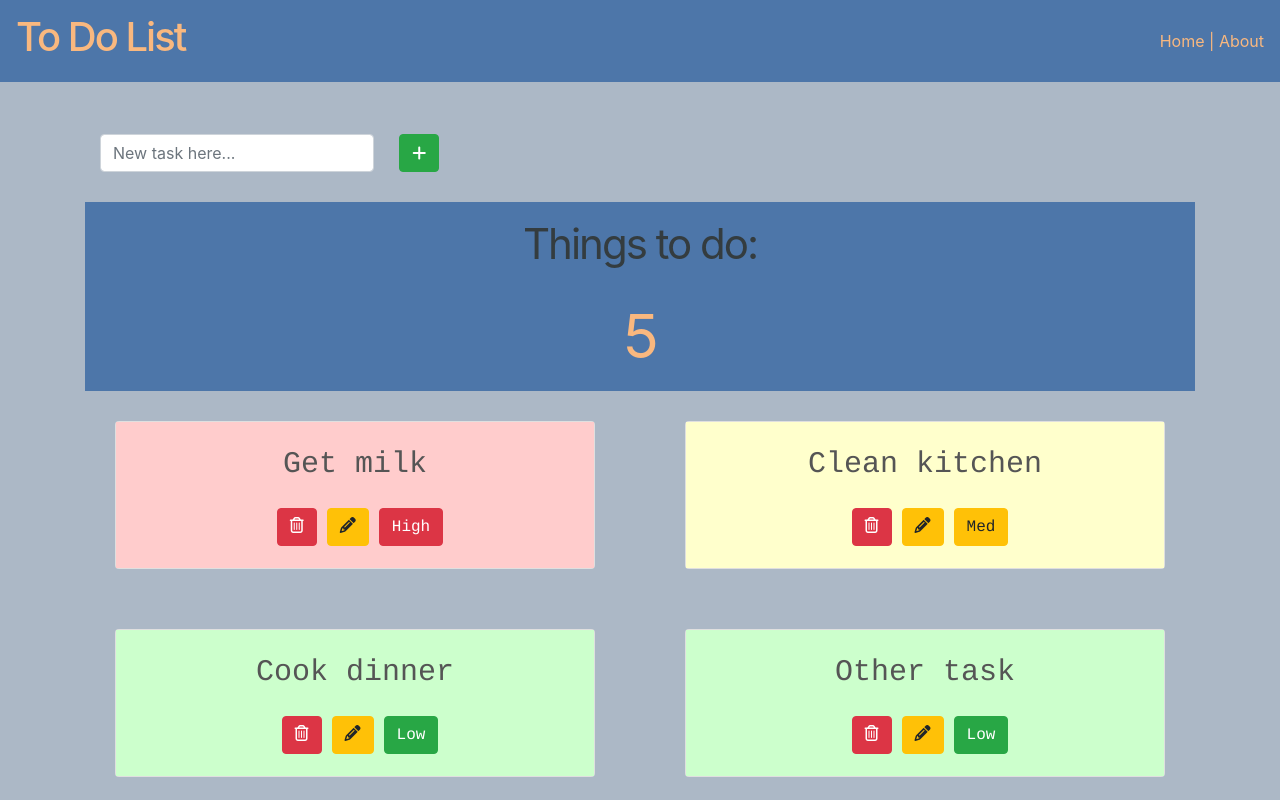
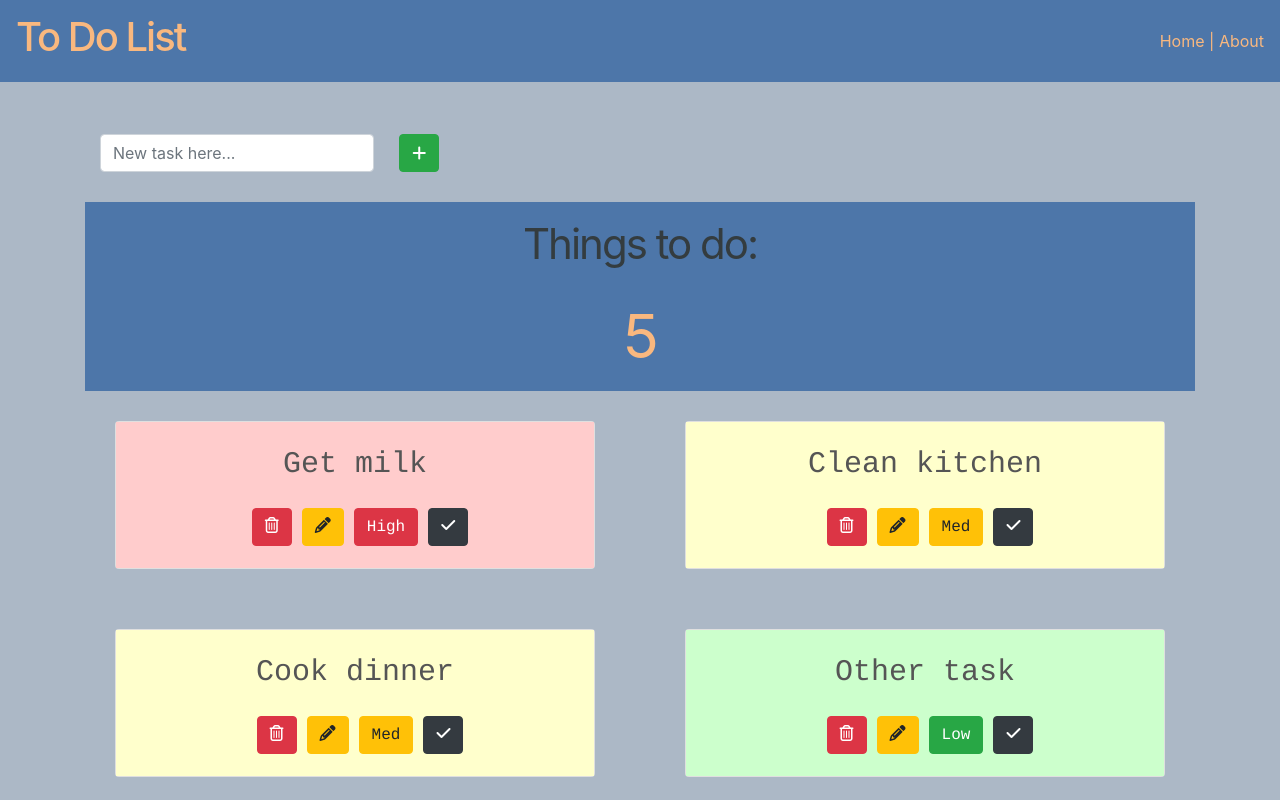
Before and after one commit to dorarad17/todo-app-frontend, a React (Create React App) app: page / in a window 1280 px wide. Shown: the top 800 px of the page. Built offline with nearby package versions, Linux system fonts and the light colour scheme.

Commit message:
successful completed toggle

```diff
--- a/src/App.js
+++ b/src/App.js
@@ -25,7 +25,7 @@ class App extends React.Component {
 				id: uuidv4(),
 				description: "Cook dinner",
 				completed: false,
-				priority: 3
+				priority: 2
 			},
 
 			{
@@ -106,6 +106,22 @@ class App extends React.Component {
 		});
 	};
 
+	completedChange = (taskId, completed) => {
+		// find task which needs to be updated
+		const tasks = [...this.state.tasks]; // = [...] spread syntax
+		for (let i = 0; i < tasks.length; i++) {
+			const task = tasks[i];
+
+			if (task.id === taskId) {
+				task.completed = completed;
+			}
+		}
+		// update state
+		this.setState({
+			tasks: tasks
+		});
+	};
+
 	render() {
 		return (
 			<Router>
@@ -125,6 +141,7 @@ class App extends React.Component {
 									deleteTaskNotify={this.deleteTask}
 									priorityChangeNotify={this.priorityChange}
 									editTaskNotify={this.editTask}
+									completedNotify={this.completedChange}
 								/>
 							</React.Fragment>
 						)}
--- a/src/components/Task.js
+++ b/src/components/Task.js
@@ -3,7 +3,8 @@ import React from "react";
 class Task extends React.Component {
 	state = {
 		isEditing: false,
-		description: this.props.item.description
+		description: this.props.item.description,
+		completed: this.props.item.completed
 	};
 
 	deleteClicked = () => {
@@ -15,6 +16,13 @@ class Task extends React.Component {
 			isEditing: !this.state.isEditing
 		});
 		this.props.editTaskNotify(this.props.item.id, this.state.description);
+	};
+
+	completeClicked = () => {
+		this.setState({
+			completed: !this.state.completed
+		});
+		this.props.completedNotify(this.props.item.id, this.state.completed);
 	};
 
 	handleChange = (event) => {
@@ -66,7 +74,13 @@ class Task extends React.Component {
 									/>
 								</form>
 							) : (
-								<p className="card-text">{this.props.item.description}</p>
+								<p className="card-text">
+									{this.state.completed ? (
+										<strike>{this.props.item.description}</strike>
+									) : (
+										<p>{this.props.item.description}</p>
+									)}
+								</p>
 							)}
 							<p className="card-text">
 								<small class="text-muted">
@@ -91,6 +105,13 @@ class Task extends React.Component {
 									>
 										{priority}
 									</button>
+									<button
+										type="button"
+										className="btn btn-space btn-dark"
+										onClick={this.completeClicked}
+									>
+										<i className="fas fa-check"></i>
+									</button>
 								</small>
 							</p>
 						</div>
--- a/src/components/TaskList.js
+++ b/src/components/TaskList.js
@@ -13,6 +13,7 @@ class TaskList extends React.Component {
 							deleteTaskNotify={this.props.deleteTaskNotify}
 							priorityChangeNotify={this.props.priorityChangeNotify}
 							editTaskNotify={this.props.editTaskNotify}
+							completedNotify={this.props.completedNotify}
 						/>
 					))}
 				</div>
```
Also changed, not shown: src/components/test.js (added).
